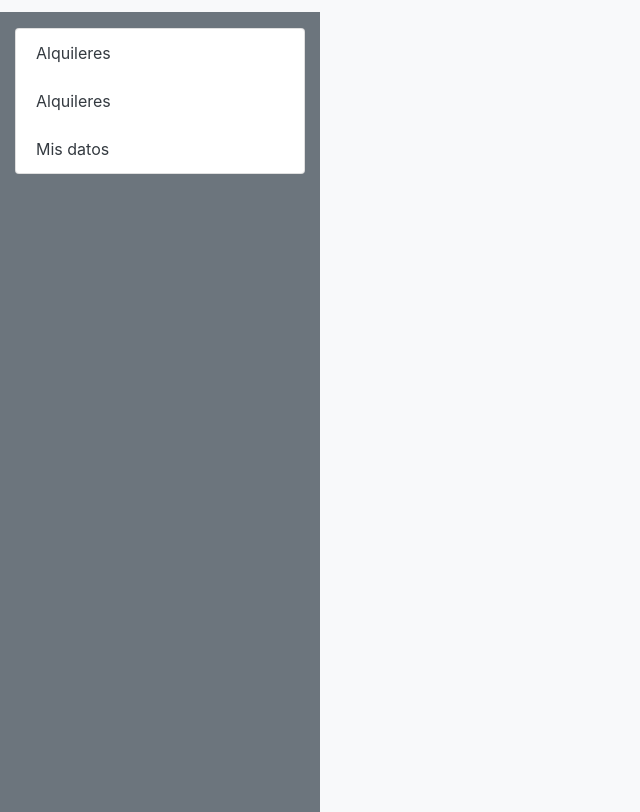
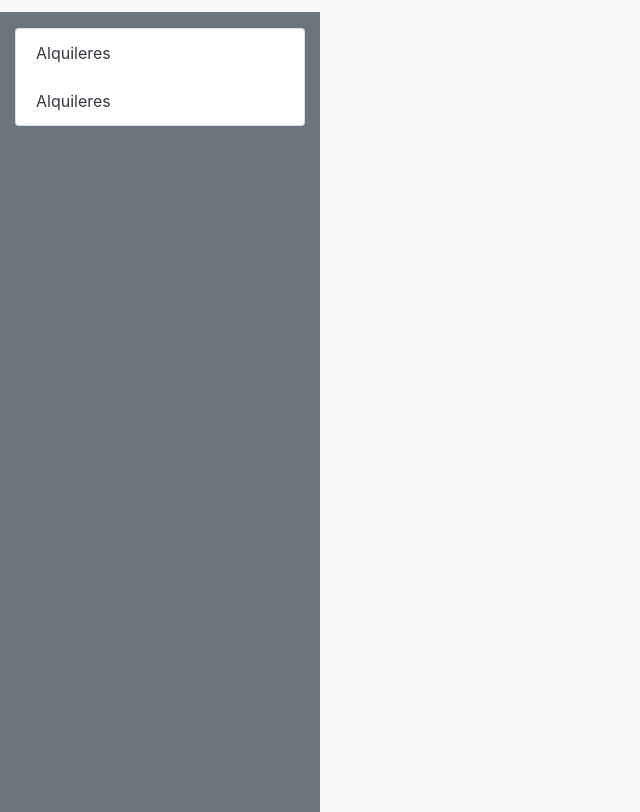
Before and after one commit to gabsysdev/gestionimpresoras, a PHP site: page /adminGestionServicios.php in a window 1280 px wide. Shown: the part 314-1126 px from the top of the page, without its empty margins (0-640 px from the left). Run offline with PHP 8.4, Linux system fonts and the light colour scheme; some libraries are stand-ins or nearby versions.

Commit message:
GAB-Update
Se modifica para que solo se pueda mostrar misdatos desde el navbar

```diff
--- a/adminGestionServicios.php
+++ b/adminGestionServicios.php
@@ -25,7 +25,6 @@
                 <div class="list-group mt-3">
                     <a class="list-group-item list-group-item-action" data-toggle="list" onclick="mostrarTabla('alquiler')">Alquileres</a>
                     <a class="list-group-item list-group-item-action" data-toggle="list" onclick="mostrarTabla('Reportes')">Alquileres</a>
-                    <a class="list-group-item list-group-item-action" data-toggle="list" onclick="mostrarTabla('misDatos')">Mis datos</a>
                 </div>
             </div>
             <div class="col-md-9">
```
